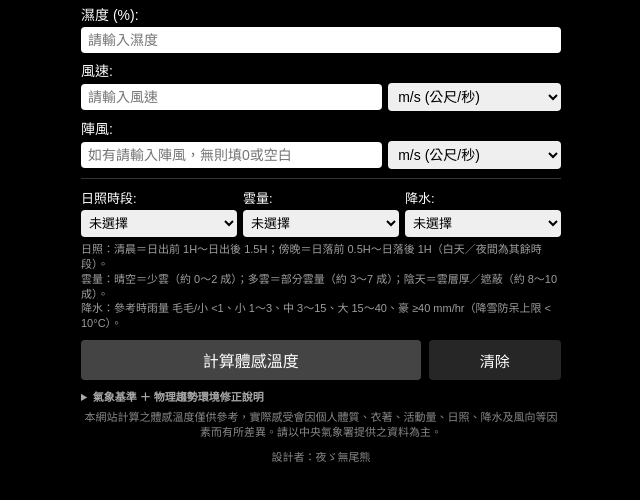
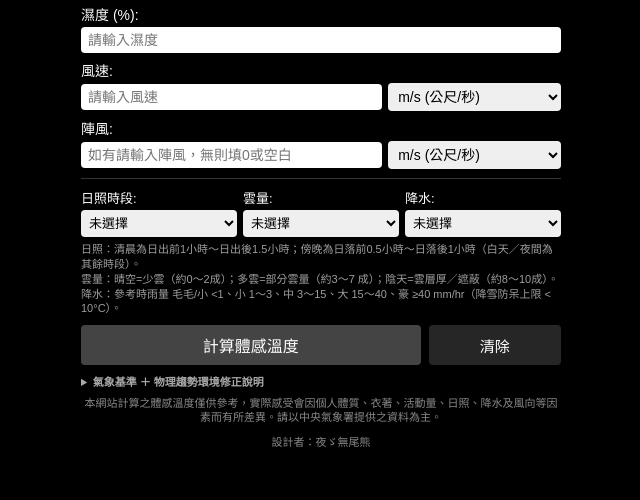
Before and after one commit to bowen0910/apparent-temperature, a plain HTML site: page index.html in a window 1280 px wide. Shown: the part 108-608 px from the top of the page, without its empty margins (319-959 px from the left). Drawn offline with Linux system fonts and the light colour scheme.

Commit message:
Update index.html

```diff
--- a/index.html
+++ b/index.html
@@ -110,8 +110,8 @@
 </div>
 
 <div class="field-hint">
-  日照：清晨＝日出前 1H～日出後 1.5H；傍晚＝日落前 0.5H～日落後 1H（白天／夜間為其餘時段）。<br>
-  雲量：晴空＝少雲（約 0～2 成）；多雲＝部分雲量（約 3～7 成）；陰天＝雲層厚／遮蔽（約 8～10 成）。<br>
+  日照：清晨為日出前1小時～日出後1.5小時；傍晚為日落前0.5小時～日落後1小時（白天／夜間為其餘時段）。<br>
+  雲量：晴空=少雲（約0～2成）；多雲=部分雲量（約3～7 成）；陰天=雲層厚／遮蔽（約8～10成）。<br>
   降水：參考時雨量 毛毛/小 &lt;1、小 1～3、中 3～15、大 15～40、豪 ≥40 mm/hr（降雪防呆上限 &lt; 10°C）。
 </div>
 
```
